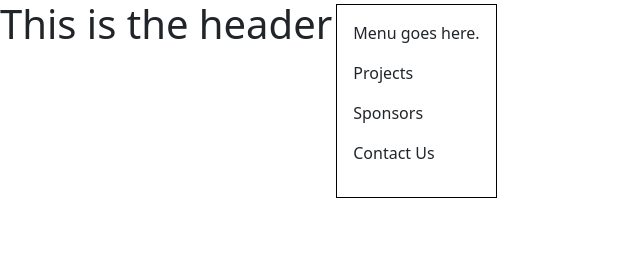
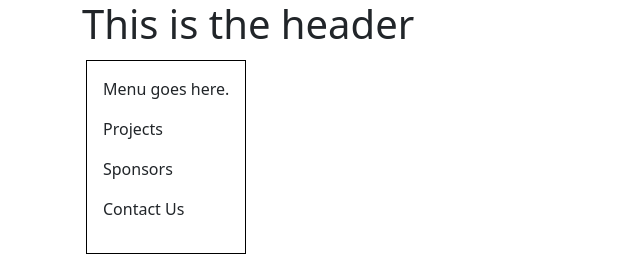
Before and after one commit to bmsgs/bmsgs, a plain HTML site: page Exhibition.html in a window 1280 px wide. Shown: the whole page, without its empty margins (0-640 px from the left). Drawn offline with nearby package versions, Linux system fonts and the light colour scheme.

Commit message:
Update Exhibition.html

```diff
--- a/Exhibition.html
+++ b/Exhibition.html
@@ -12,14 +12,15 @@
 
 <body>
 
-    <div class="d-md-flex flex-colum">
+    <div class="container">
         <h1>This is the header</h1>
-        <div class="black-border">
-            <p>Menu goes here.</p>
-            <p>Projects</p>
-            <p>Sponsors</p>
-            <p>Contact Us</p>
-
+        <div class="d-md-flex flex-colum">
+            <div class="black-border justify-space-between">
+                <p>Menu goes here.</p>
+                <p>Projects</p>
+                <p>Sponsors</p>
+                <p>Contact Us</p>
+            </div>
         </div>
     </div>
 
```
